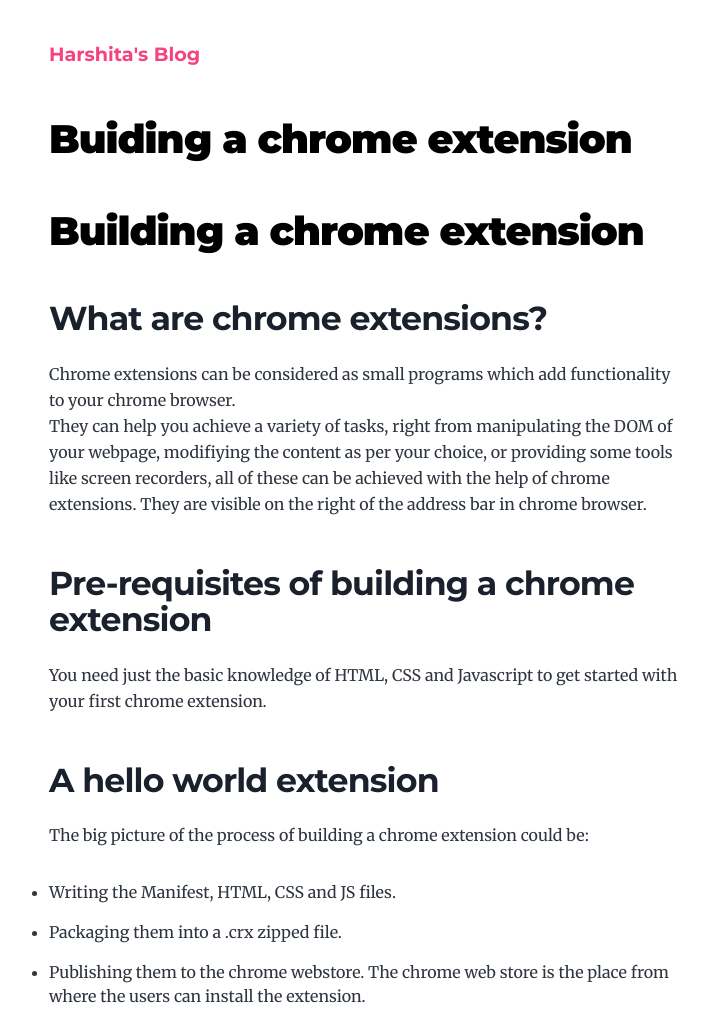
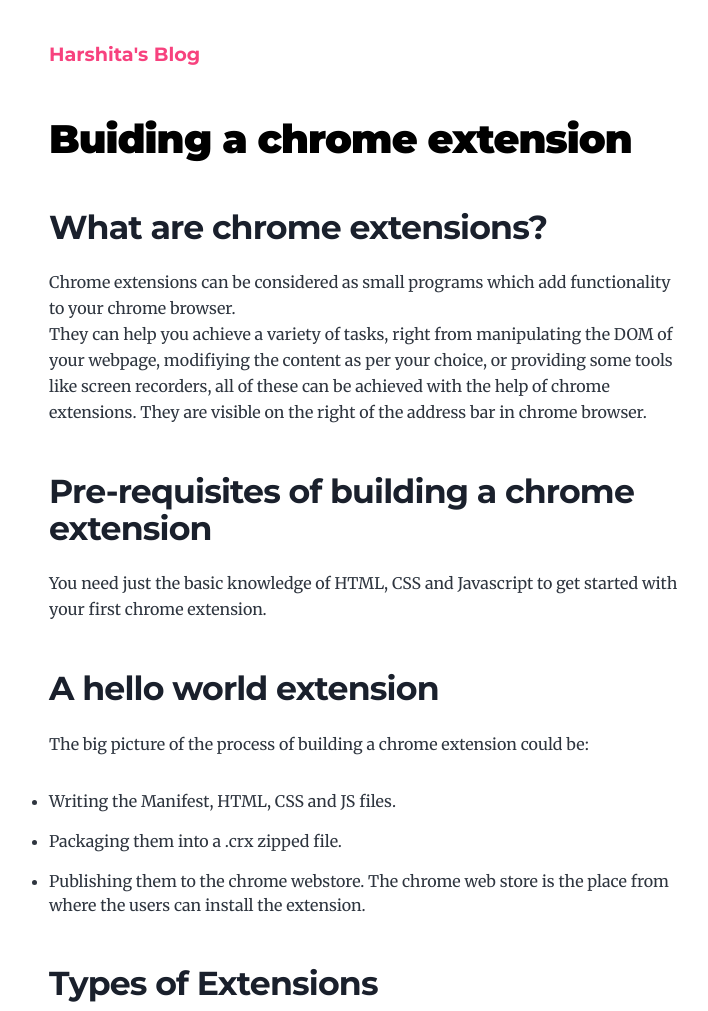
Before and after one commit to Harshita-Kanal/my-blog, a Gatsby site: page /building-a-chrome-extension/ in a window 1280 px wide. Shown: the top 1011 px of the page, without its empty margins (275-983 px from the left). Built offline with nearby package versions, Linux system fonts and the light colour scheme; Gatsby itself is replaced by a stand-in of ours; some packages are replaced by stand-ins of ours.

Commit message:
Update building-a-chrome-extension.md

```diff
--- a/content/blog/building-a-chrome-extension.md
+++ b/content/blog/building-a-chrome-extension.md
@@ -2,7 +2,6 @@
 title: Buiding a chrome extension
 og_image: start-blog-gatsby-twitter.png
 ---
-# Building a chrome extension
 ## What are chrome extensions?
 Chrome extensions can be considered as small programs which add functionality to your chrome browser. <br/>
 They can help you achieve a variety of tasks, right from manipulating the DOM of your webpage, modifiying the content as per your choice, or providing some tools like screen recorders, all of these can be achieved with the help of chrome extensions. They are visible on the right of the address bar in chrome browser. <br/>
```
